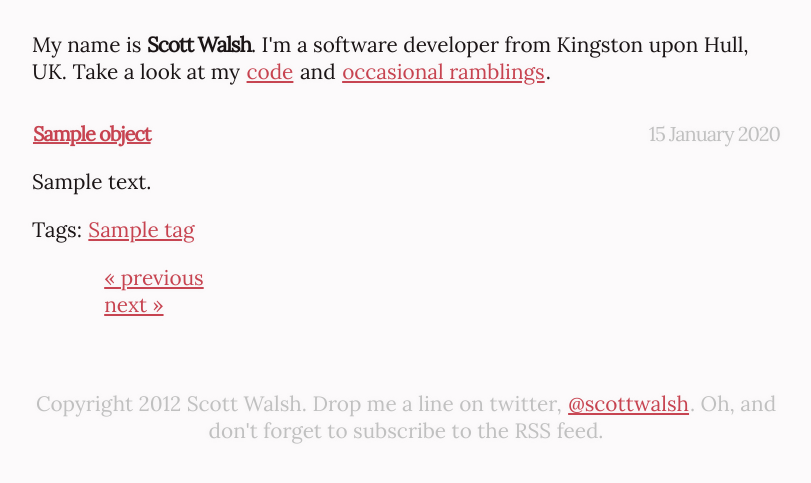
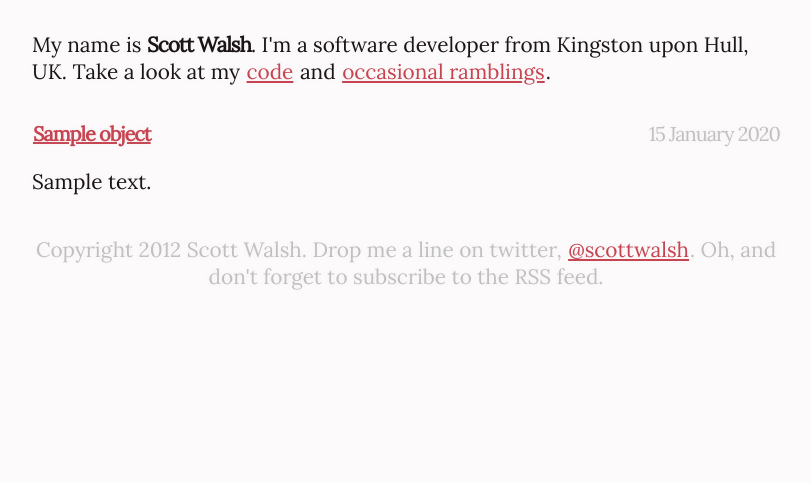
Before and after one commit to scottwalsh/django-blog, a Django app: template templates/blog/detail.html in a window 1280 px wide. Shown: the top 483 px of the page, without its empty margins (234-1045 px from the left). Run offline with Django 3.2, Linux system fonts and the light colour scheme; the template is opened without the code that fills it: most values are stand-ins (such as "Sample title", 1, 10 or a date in 2020); parts of the project's set-up code (start-up, migrations or seed data) failed here and were passed over.

Commit message:
Remove previous and next links on individual blog post page, they were confusing (previous post, or previous page in browser history) - according to feedback. Also remove tags from the same page, may make use of this metadata in a more creative way in the future.

```diff
--- a/templates/blog/detail.html
+++ b/templates/blog/detail.html
@@ -4,17 +4,4 @@
 {% block primary %}
 		<h2><strong><a href="{{object.get_absolute_url}}">{{ object.title }}</a></strong> <div class="date">{{object.pub_date|date:"d F Y"}}</div></h2>
 	<p>{{ object.body_html|safe }}</p>
-	<p>Tags: {% for tag in object.get_tags%}<a href="/blog/tags/{{tag.name|slugify}}/">{{tag}}</a> {% endfor %}</p>
-	<ul class="nav">
-		{% if object.get_previous_published%}
-		<li>
-			<a href="{{ object.get_previous_published.get_absolute_url }}" title=" {{object.get_previous_published.title}}">« previous</a>
-		</li>
-		{%endif%}
-		{% if object.get_next_published%}
-			<li>
-				<a href="{{ object.get_next_published.get_absolute_url }}" title=" {{object.get_next_published.title}}">next »</a>
-			</li>
-		{%endif%}
-    </ul>
 {% endblock %}
```
